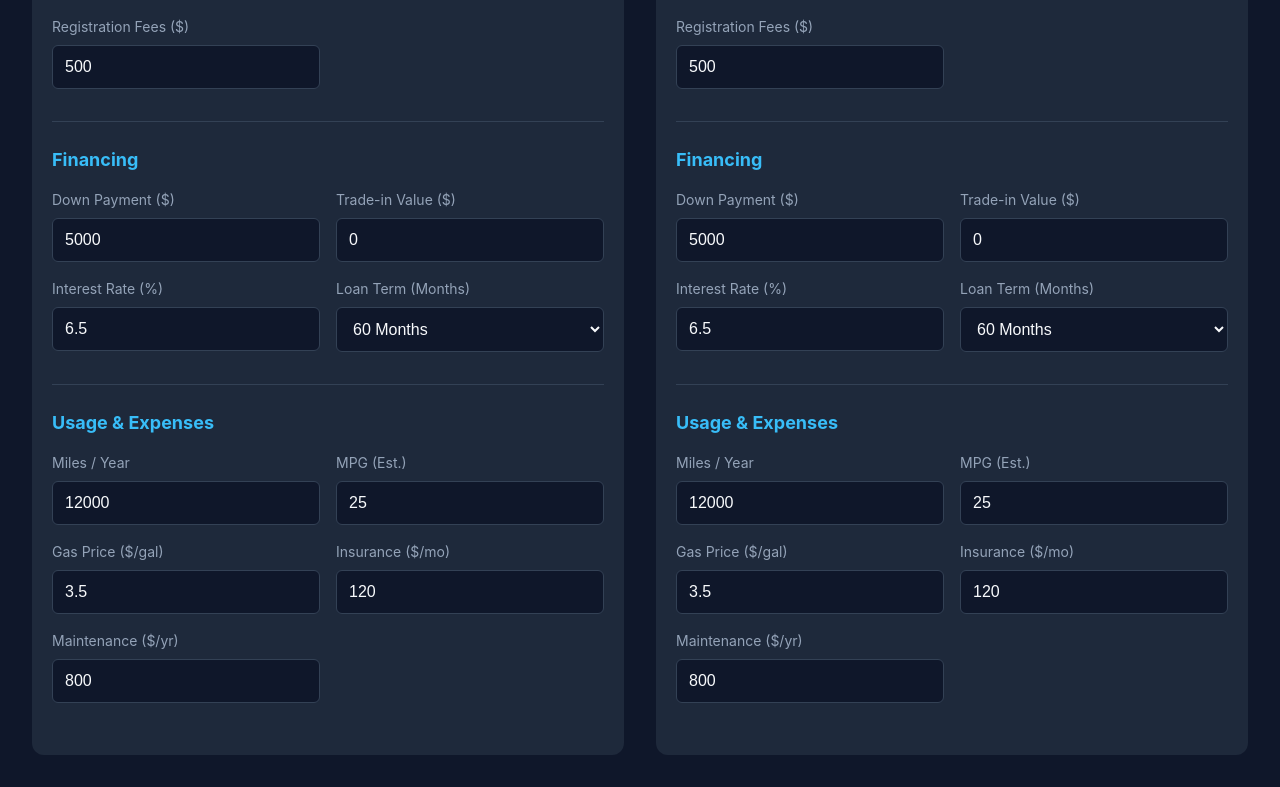
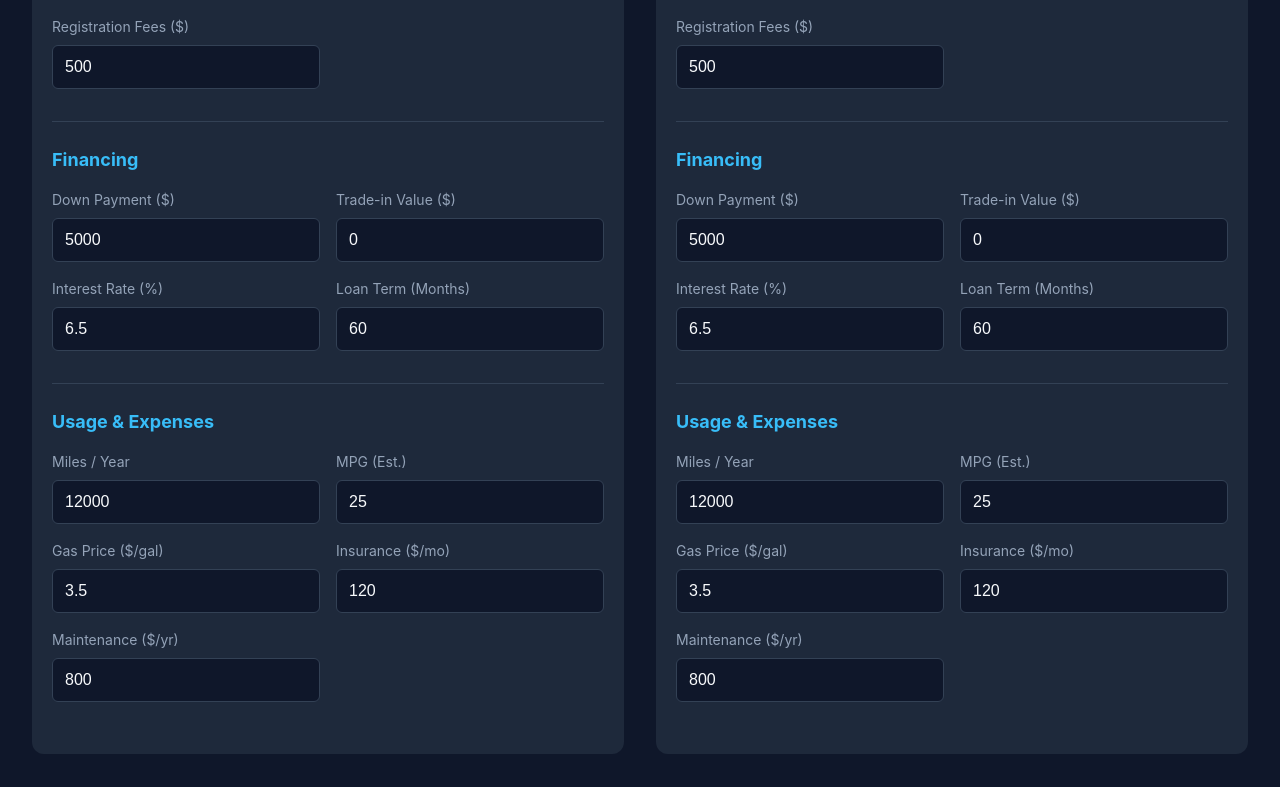
Before and after one commit to npatricksmith-oss/vehicle-cost-calculator, a React (Vite) app: page / in a window 1280 px wide. Shown: the part 868-1655 px from the top of the page. Built offline with nearby package versions, Linux system fonts and the light colour scheme.

Commit message:
Feature: Allow custom loan term input

```diff
--- a/src/components/InputForm.jsx
+++ b/src/components/InputForm.jsx
@@ -79,13 +79,12 @@ export default function InputForm({ values, onChange }) {
                     </label>
                     <label>
                         Loan Term (Months)
-                        <select name="loanTermMonths" value={values.loanTermMonths} onChange={handleChange}>
-                            <option value="36">36 Months</option>
-                            <option value="48">48 Months</option>
-                            <option value="60">60 Months</option>
-                            <option value="72">72 Months</option>
-                            <option value="84">84 Months</option>
-                        </select>
+                        <input
+                            type="number"
+                            name="loanTermMonths"
+                            value={values.loanTermMonths}
+                            onChange={handleChange}
+                        />
                     </label>
                 </div>
             </section>
```
